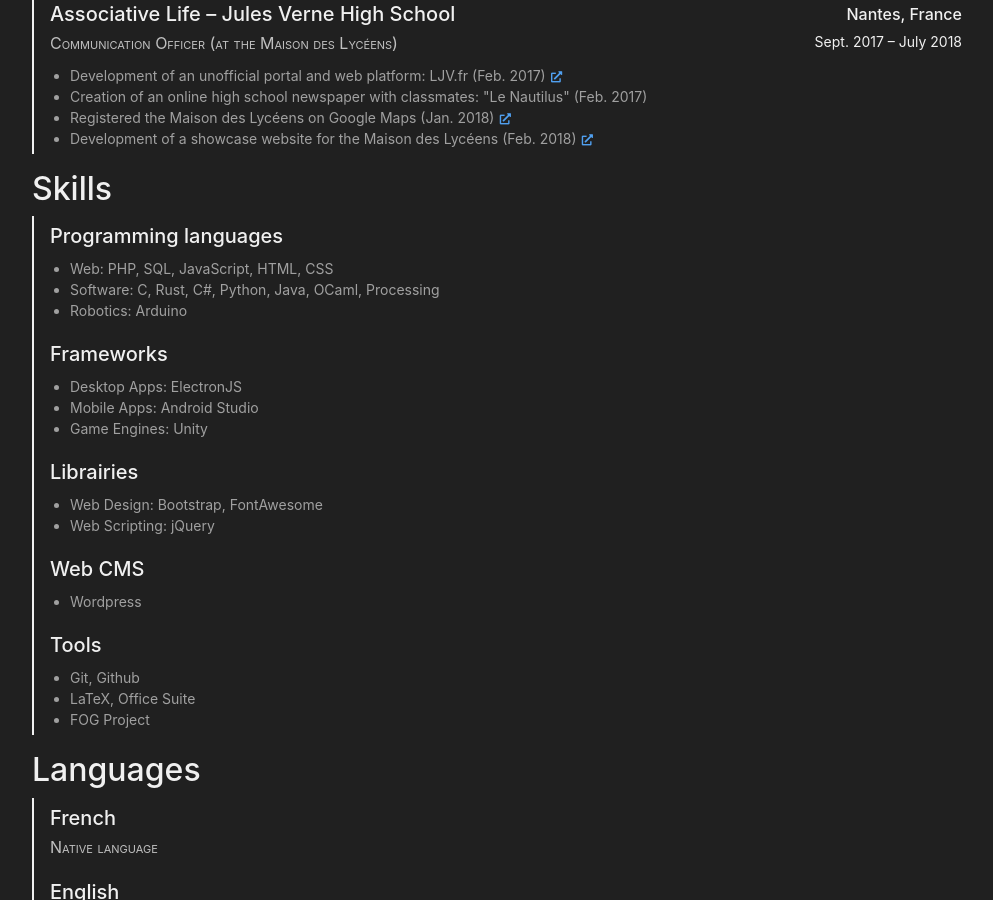
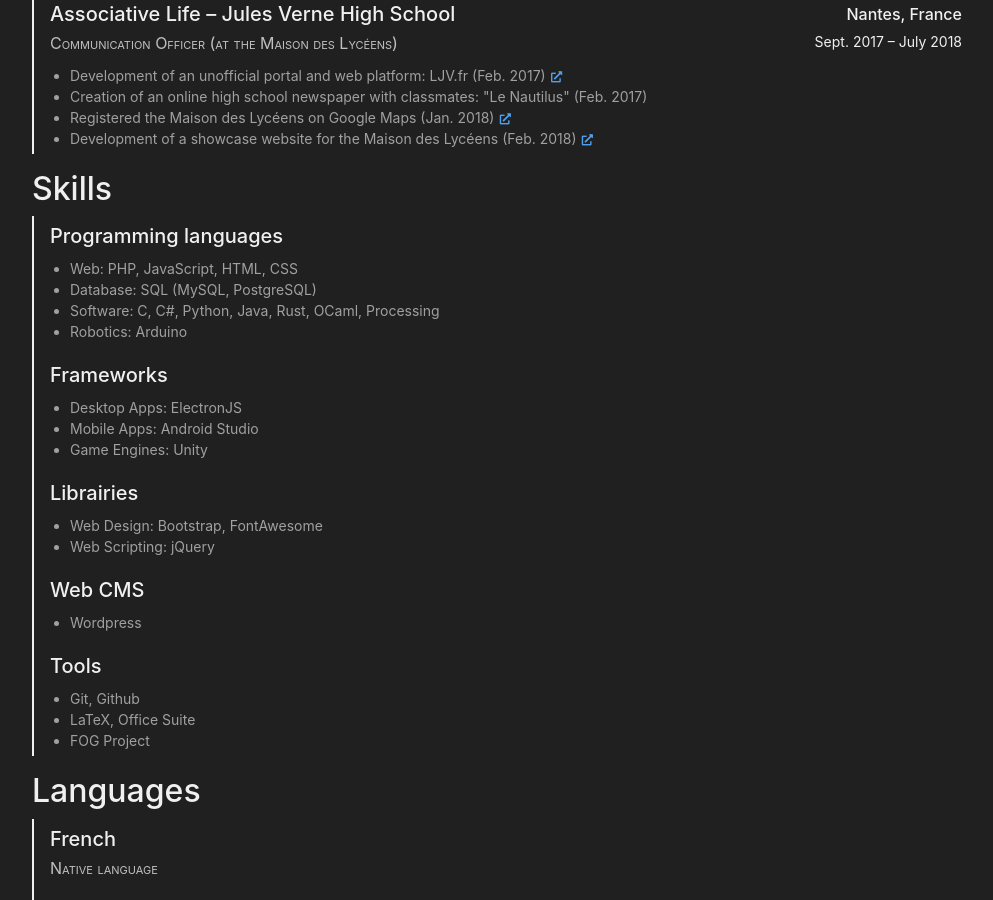
Before and after one commit to matiboux/matiboux.me, a Jekyll site: the page built from cv.html, in a window 1280 px wide and 900 px high, scrolled down 2317 px. Shown: the whole window, without its empty margins (143-1136 px from the left). Built offline with Jekyll 4.4.1, drawn with Linux system fonts in a browser that asks for light colours; nearby versions of some CDN libraries.

Commit message:
Updated skills in cv.html to show database systems i've used

```diff
--- a/cv.html
+++ b/cv.html
@@ -268,8 +268,9 @@ container_class: mw-lg
 		<div class="content">
 			<h4>Programming languages</h4>
 			<ul>
-				<li>Web: PHP, SQL, JavaScript, HTML, CSS</li>
-				<li>Software: C, Rust, C#, Python, Java, OCaml, Processing</li>
+				<li>Web: PHP, JavaScript, HTML, CSS</li>
+				<li>Database: SQL (MySQL, PostgreSQL)</li>
+				<li>Software: C, C#, Python, Java, Rust, OCaml, Processing</li>
 				<li>Robotics: Arduino</li>
 			</ul>
 		</div>
```
